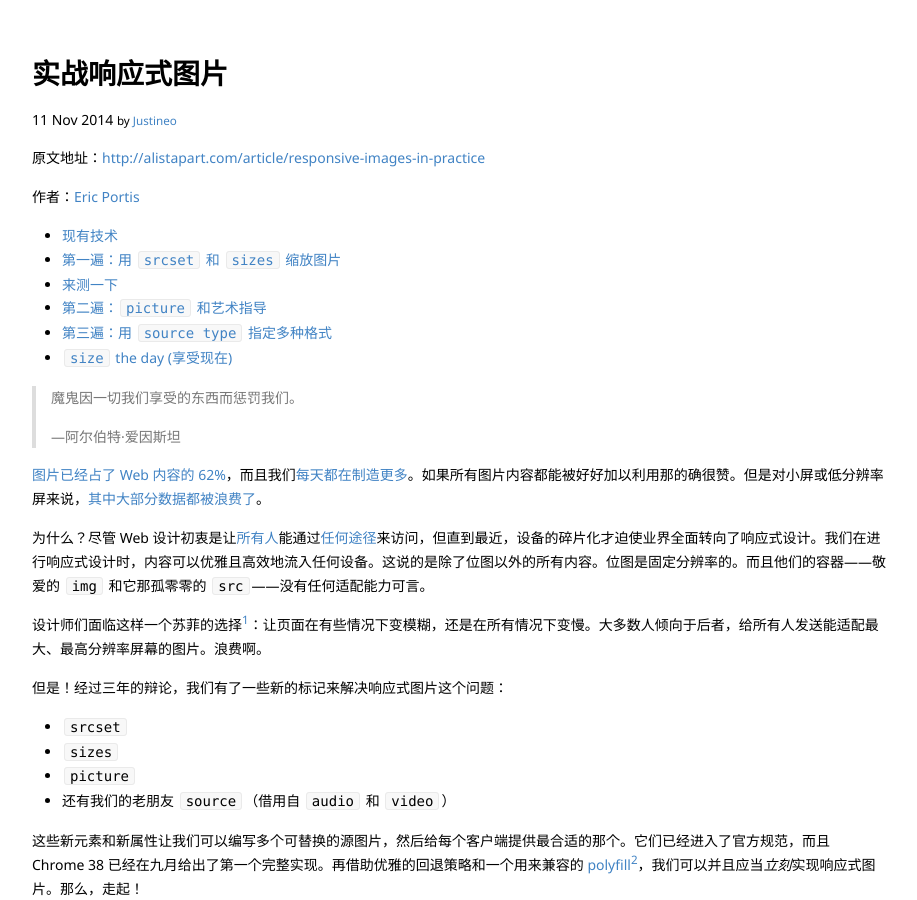
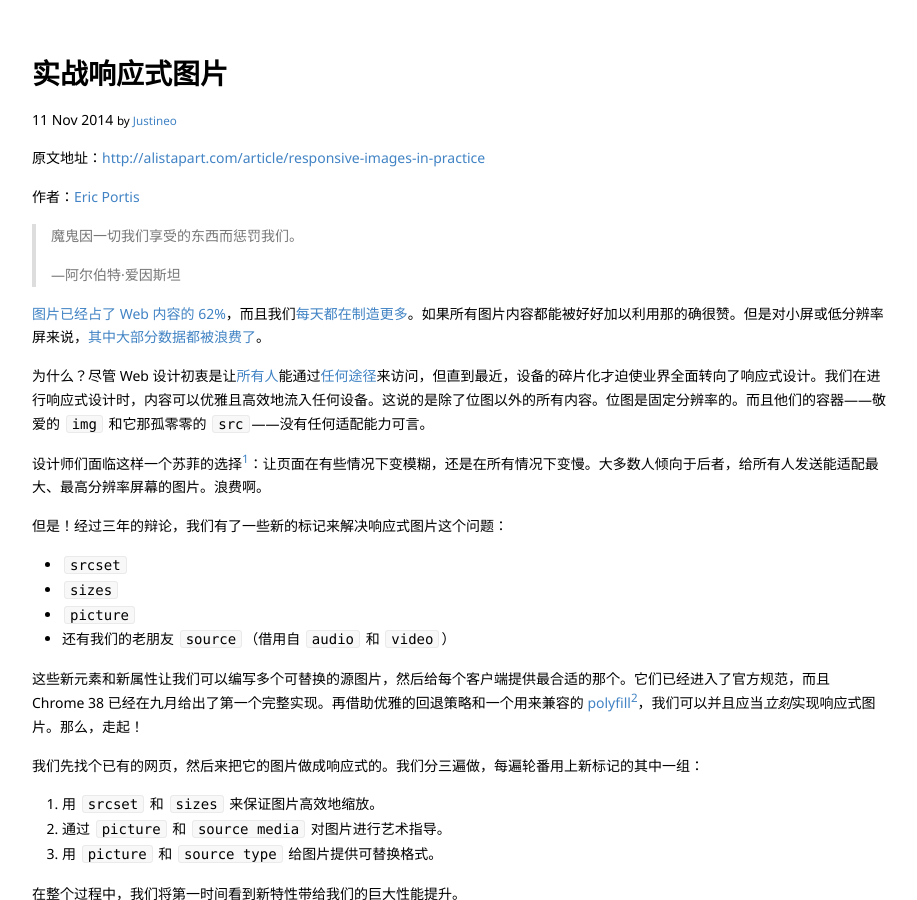
Before and after one commit to ecomfe/blog, a Jekyll site: the page built from _posts/2014-11-11-responsive-images-in-practice.md, in a window 1280 px wide and 900 px high. Shown: the whole window, without its empty margins (181-1098 px from the left). Built offline with Jekyll 4.4.1, drawn with Linux system fonts in a browser that asks for light colours; comment, search, counter and statistics services are not loaded; some of the changed lines change nothing that is shown.

Commit message:
id generation

```diff
--- a/_config.yml
+++ b/_config.yml
@@ -16,3 +16,4 @@ post_defaults:
 
 kramdown:
   input: GFM
+  auto_ids: false
--- a/_posts/2014-11-11-responsive-images-in-practice.md
+++ b/_posts/2014-11-11-responsive-images-in-practice.md
@@ -8,8 +8,6 @@ author: Justineo
 
 作者：[Eric Portis](http://alistapart.com/author/eportis)
 
-* 目录
-{:toc}
 
 > 魔鬼因一切我们享受的东西而惩罚我们。
 >
```
